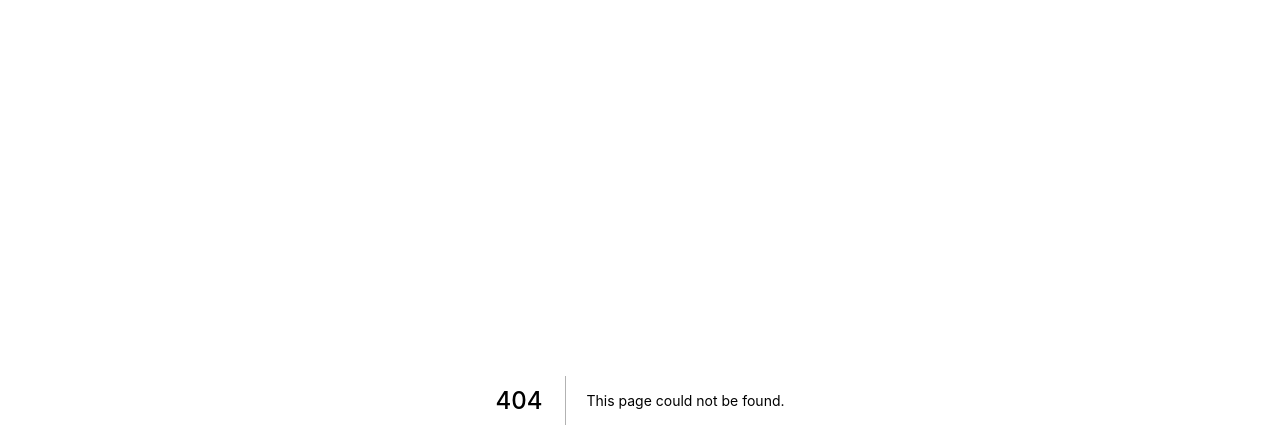
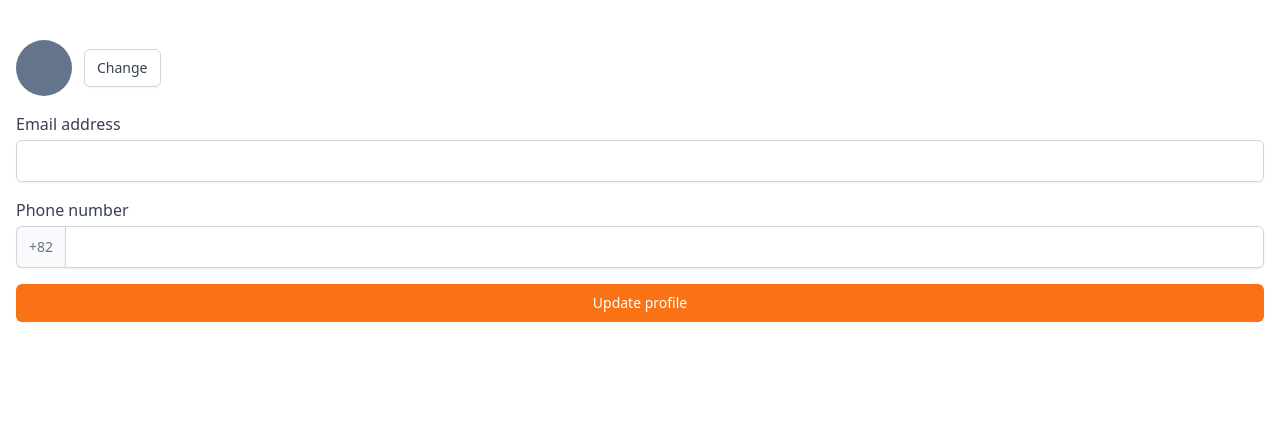
Before and after one commit to PanicBear/IWIL-carrot-market, a Next.js app: page /profile/edit in a window 1280 px wide. Before the commit this address had no page. Shown: the top 448 px of the page. Built offline with nearby package versions, Linux system fonts and the light colour scheme.

Commit message:
style(profileEdit): profileEdit with design

```diff
--- /dev/null
+++ b/pages/profile/edit.tsx
@@ -0,0 +1,51 @@
+import type { NextPage } from 'next';
+
+const Edit: NextPage = () => {
+  return (
+    <div className="py-10 px-4 space-y-4">
+      <div className="flex items-center space-x-3">
+        <div className="w-14 h-14 rounded-full bg-slate-500" />
+        <label
+          htmlFor="picture"
+          className="cursor-pointer py-2 px-3 border border-gray-300 rounded-md shadow-sm text-sm font-medium focus:ring-2 focus:ring-offset-2 focus:ring-orange-500 text-gray-700"
+        >
+          Change
+          <input id="picture" type="file" className="hidden" accept="image/*" />
+        </label>
+      </div>
+      <div className="space-y-1">
+        <label htmlFor="email" className="flex-sm font-medium text-gray-700">
+          Email address
+        </label>
+        <input
+          id="email"
+          type="email"
+          className="appearance-none w-full px-3 py-2 border border-gray-300 rounded-md shadow-sm placeholder-gray-400 focus:outline-none focus:ring-orange-500 focus:border-orange-500"
+          required
+        />
+      </div>
+      <div className="space-y-1">
+        <label htmlFor="phone" className="flex-sm font-medium text-gray-700">
+          Phone number
+        </label>
+        <div className="flex rounded-md shadow-sm">
+          <span className="flex items-center justify-center px-3 rounded-l-md border border-r-0 border-gray-300 bg-gray-50 text-gray-500 select-none text-sm">
+            +82
+          </span>
+          <input
+            id="phone"
+            type="tel"
+            pattern="[0-9]{2,3}[0-9]{3,4}[0-9]{4}"
+            className="appearance-none w-full px-3 py-2 border border-gray-300 rounded-md rounded-l-none shadow-sm placeholder-gray-400 focus:outline-none focus:ring-orange-500 focus:border-orange-500"
+            required
+          />
+        </div>
+      </div>
+      <button className="mt-6 w-full bg-orange-500 hover:bg-orange-600 text-white py-2 px-4 border border-transparent rounded-md shadow-sm text-sm font-medium focus:ring-2 focus:ring-offset-2 focus:ring-orange-500 focus:outline-none">
+        Update profile
+      </button>
+    </div>
+  );
+};
+
+export default Edit;
```
